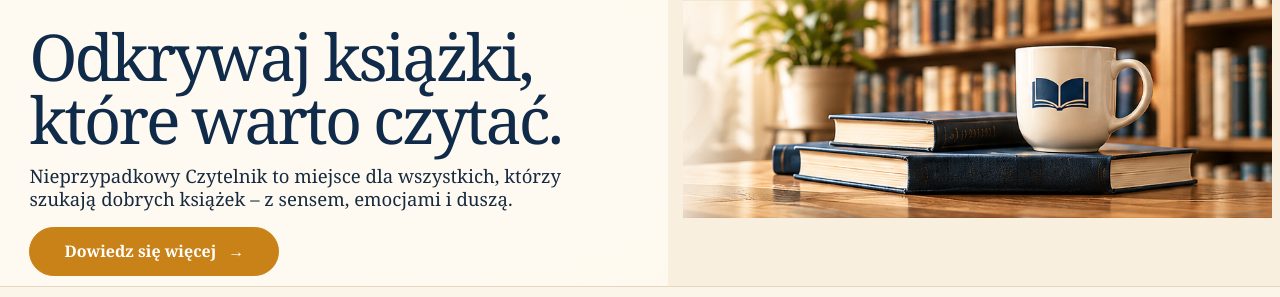
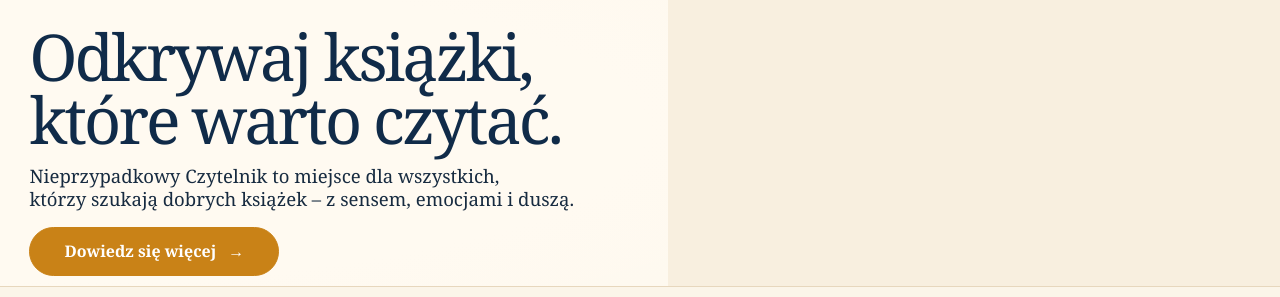
Before and after one commit to PJ-git-konto/Nieprzypadkowy-Czytelnik-WWW, a WordPress theme: template theme/front-page.php in a window 1280 px wide. Shown: the part 123-420 px from the top of the page. Run offline with PHP 8.4 and a stand-in for WordPress, Linux system fonts and the light colour scheme; the site name, menu and one post (Sample post) are stand-ins, and other content is empty.

Commit message:
Unify homepage hero content and copy layout

```diff
--- a/theme/front-page.php
+++ b/theme/front-page.php
@@ -12,11 +12,8 @@ $books_query = new WP_Query([
   <section class="nc-hero">
     <div class="nc-hero-copy">
       <h1>Odkrywaj książki,<br>które warto czytać.</h1>
-      <p>Nieprzypadkowy Czytelnik to miejsce dla wszystkich, którzy szukają dobrych książek – z sensem, emocjami i duszą.</p>
+      <p>Nieprzypadkowy Czytelnik to miejsce dla wszystkich,<br>którzy szukają dobrych książek – z sensem, emocjami i duszą.</p>
       <a class="nc-button nc-button-gold" href="<?php echo esc_url(home_url('/o-nas/')); ?>">Dowiedz się więcej <span aria-hidden="true">→</span></a>
-    </div>
-    <div class="nc-hero-image">
-      <img src="<?php echo esc_url(get_theme_file_uri('/assets/images/hero-ksiazki-kubek.png')); ?>" alt="Stos książek i kubek z symbolem otwartej książki na tle biblioteczki">
     </div>
   </section>
 
```
